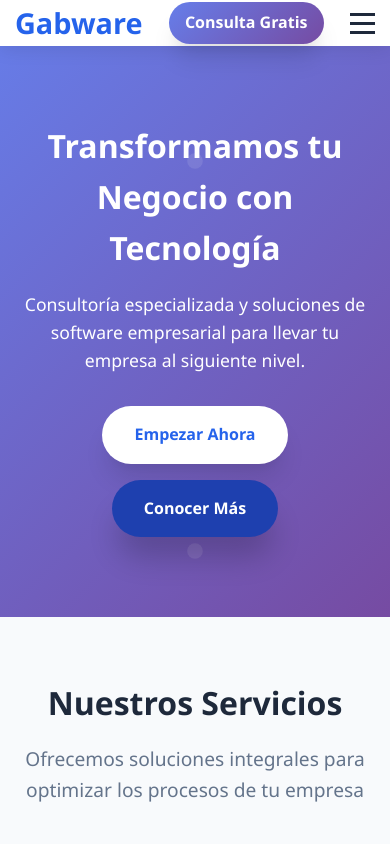
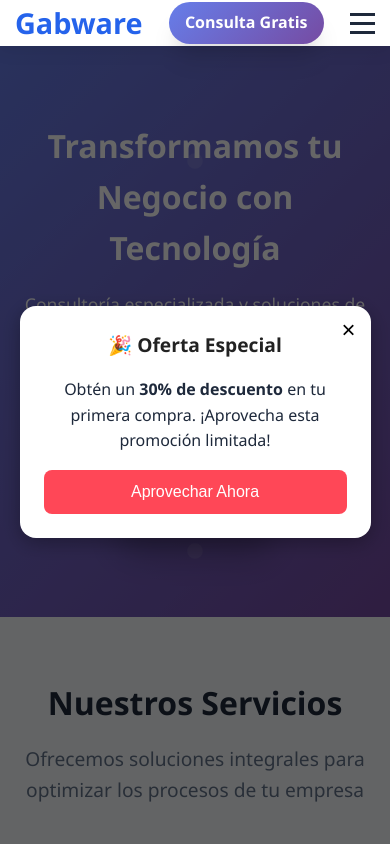
Before and after one commit to puranoide/Gbawarev02, a plain HTML site: page index.html in a window 390 px wide. Shown: the top 844 px of the page. Drawn offline with Linux system fonts and the light colour scheme.

Commit message:
primera version finalizada

```diff
--- a/assets/css/index.css
+++ b/assets/css/index.css
@@ -1,4 +1,3 @@
-
 * {
     margin: 0;
     padding: 0;
@@ -366,7 +365,7 @@ nav {
 
 .product-content {
     max-height: 0;
-    overflow:auto;
+    overflow: auto;
     transition: max-height 0.4s ease;
 }
 
@@ -520,6 +519,97 @@ footer {
     color: rgba(255, 255, 255, 0.6);
 }
 
+/* Overlay */
+.overlay {
+    position: fixed;
+    top: 0;
+    left: 0;
+    width: 100%;
+    height: 100%;
+    background: rgba(0, 0, 0, 0.6);
+    display: none;
+    justify-content: center;
+    align-items: center;
+    z-index: 1000;
+}
+
+/* Popup */
+.popup {
+    background: #fff;
+    padding: 2rem;
+    border-radius: 1rem;
+    text-align: center;
+    max-width: 400px;
+    width: 90%;
+    box-shadow: 0 5px 20px rgba(0, 0, 0, 0.3);
+    position: relative;
+    animation: fadeIn 0.3s ease-in-out;
+}
+
+/* Título */
+.popup h2 {
+    margin-bottom: 1rem;
+    font-size: 1.5rem;
+    color: #222;
+}
+
+/* Botón de cerrar */
+.close-btn {
+    position: absolute;
+    top: 10px;
+    right: 15px;
+    border: none;
+    background: none;
+    font-size: 1.5rem;
+    cursor: pointer;
+}
+
+/* Botón principal */
+.promo-btn {
+    background: #ff4757;
+    color: #fff;
+    border: none;
+    padding: 0.8rem 1.5rem;
+    margin-top: 1rem;
+    border-radius: 0.5rem;
+    cursor: pointer;
+    font-size: 1rem;
+    transition: background 0.3s;
+}
+
+.promo-btn:hover {
+    background: #e84118;
+}
+
+/* Animación */
+@keyframes fadeIn {
+    from {
+        opacity: 0;
+        transform: scale(0.9);
+    }
+
+    to {
+        opacity: 1;
+        transform: scale(1);
+    }
+}
+
+/* Responsive */
+@media (max-width: 480px) {
+    .popup {
+        padding: 1.5rem;
+    }
+
+    .popup h2 {
+        font-size: 1.2rem;
+    }
+
+    .promo-btn {
+        width: 100%;
+    }
+}
+
+
 /* Responsive Design */
 @media (max-width: 768px) {
     .nav-links {
--- a/assets/js/index.js
+++ b/assets/js/index.js
@@ -141,3 +141,26 @@ window.addEventListener('load', () => {
         firstProduct.classList.add('active');
     }
 });
+
+
+const closeBtn = document.getElementById("closePopupBtn");
+const overlay = document.getElementById("popupOverlay");
+
+// Abrir popup
+window.addEventListener("load", () => {
+  setTimeout(() => {
+    overlay.style.display = "flex";
+  }, 2000);
+})
+
+// Cerrar popup con botón
+closeBtn.addEventListener("click", () => {
+  overlay.style.display = "none";
+});
+
+// Cerrar popup al hacer clic fuera
+overlay.addEventListener("click", (e) => {
+  if (e.target === overlay) {
+    overlay.style.display = "none";
+  }
+});
--- a/index.html
+++ b/index.html
@@ -10,6 +10,15 @@
 </head>
 
 <body>
+    <div id="popupOverlay" class="overlay">
+        <div class="popup">
+            <button class="close-btn" id="closePopupBtn">&times;</button>
+            <h2>🎉 Oferta Especial</h2>
+            <p>Obtén un <strong>30% de descuento</strong> en tu primera compra.
+                ¡Aprovecha esta promoción limitada!</p>
+            <button class="promo-btn">Aprovechar Ahora</button>
+        </div>
+    </div>
     <!-- Header -->
     <header>
         <nav class="container">
@@ -135,12 +144,12 @@
                                     </ul>
                                 </div>
                                 <div class="feature-category">
-                                    <h4>📦 Inventarios & Compras</h4>
+                                    <h4>🤒 Para paciente</h4>
                                     <ul class="feature-list">
-                                        <li>Control de stock en tiempo real</li>
-                                        <li>Gestión de proveedores</li>
-                                        <li>Órdenes de compra automatizadas</li>
-                                        <li>Trazabilidad completa</li>
+                                        <li>Podras programar tus citas en linea</li>
+
+                                        <li>el link de reservas de cita llega automaticamente a tu correo</li>
+                                        <li>Podras revisar tu historial medico con un codigo unico</li>
                                     </ul>
                                 </div>
                             </div>
@@ -160,19 +169,19 @@
         <div class="container">
             <div class="stats-grid">
                 <div class="stat-item fade-in">
-                    <h3 class="counter" data-target="500">0</h3>
+                    <h3 class="counter" data-target="50">0</h3>
                     <p>Clientes Satisfechos</p>
                 </div>
                 <div class="stat-item fade-in">
-                    <h3 class="counter" data-target="1200">0</h3>
+                    <h3 class="counter" data-target="300">0</h3>
                     <p>Proyectos Completados</p>
                 </div>
                 <div class="stat-item fade-in">
-                    <h3 class="counter" data-target="15">0</h3>
+                    <h3 class="counter" data-target="5">0</h3>
                     <p>Años de Experiencia</p>
                 </div>
                 <div class="stat-item fade-in">
-                    <h3 class="counter" data-target="50">0</h3>
+                    <h3 class="counter" data-target="10">0</h3>
                     <p>Especialistas</p>
                 </div>
             </div>
@@ -184,8 +193,8 @@
         <div class="container">
             <div class="fade-in">
                 <h2>¿Listo para Digitalizar tu Empresa?</h2>
-                <p>Únete a más de 500 empresas que ya transformaron sus procesos con nuestras soluciones</p>
-                <a href="#contacto" class="btn btn-primary" style="font-size: 1.1rem; padding: 1.2rem 3rem;">Consulta
+                <p>Únete a más de 50 empresas que ya transformaron sus procesos con nuestras soluciones</p>
+                <a href="http://wa.me/51939152728" target="_blank" class="btn btn-primary" style="font-size: 1.1rem; padding: 1.2rem 3rem;">Consulta
                     Gratuita</a>
             </div>
         </div>
@@ -199,8 +208,8 @@
                     <h3>Gabware</h3>
                     <p>Transformamos empresas a través de la tecnología, brindando soluciones innovadoras y consultoría
                         especializada.</p>
-                    <p><strong>📧 contacto@techsolutions.com</strong></p>
-                    <p><strong>📞 +1 (555) 123-4567</strong></p>
+                    <p><strong>📧 contacto@gabware.com</strong></p>
+                    <p><strong>📞 +51 939152728 </strong></p>
                 </div>
                 <div class="footer-section">
                     <h3>Servicios</h3>
@@ -211,10 +220,7 @@
                 </div>
                 <div class="footer-section">
                     <h3>Productos</h3>
-                    <a href="#productos">ERP Empresarial</a>
-                    <a href="#productos">CRM Ventas Pro</a>
-                    <a href="#productos">Suite RRHH</a>
-                    <a href="#productos">Soluciones Custom</a>
+                    <a href="#productos">Plataforma Medica</a>
                 </div>
                 <div class="footer-section">
                     <h3>Empresa</h3>
```
